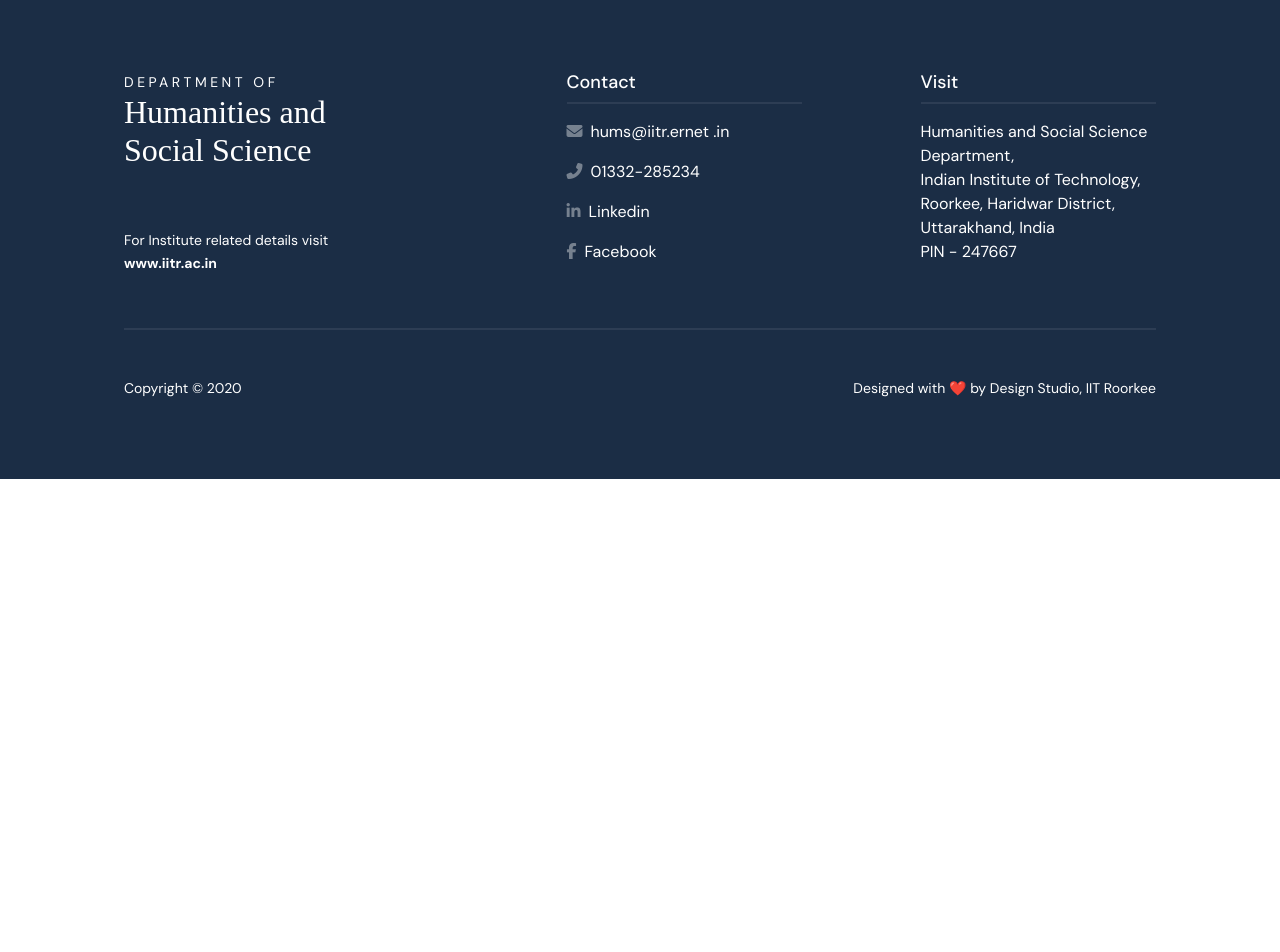
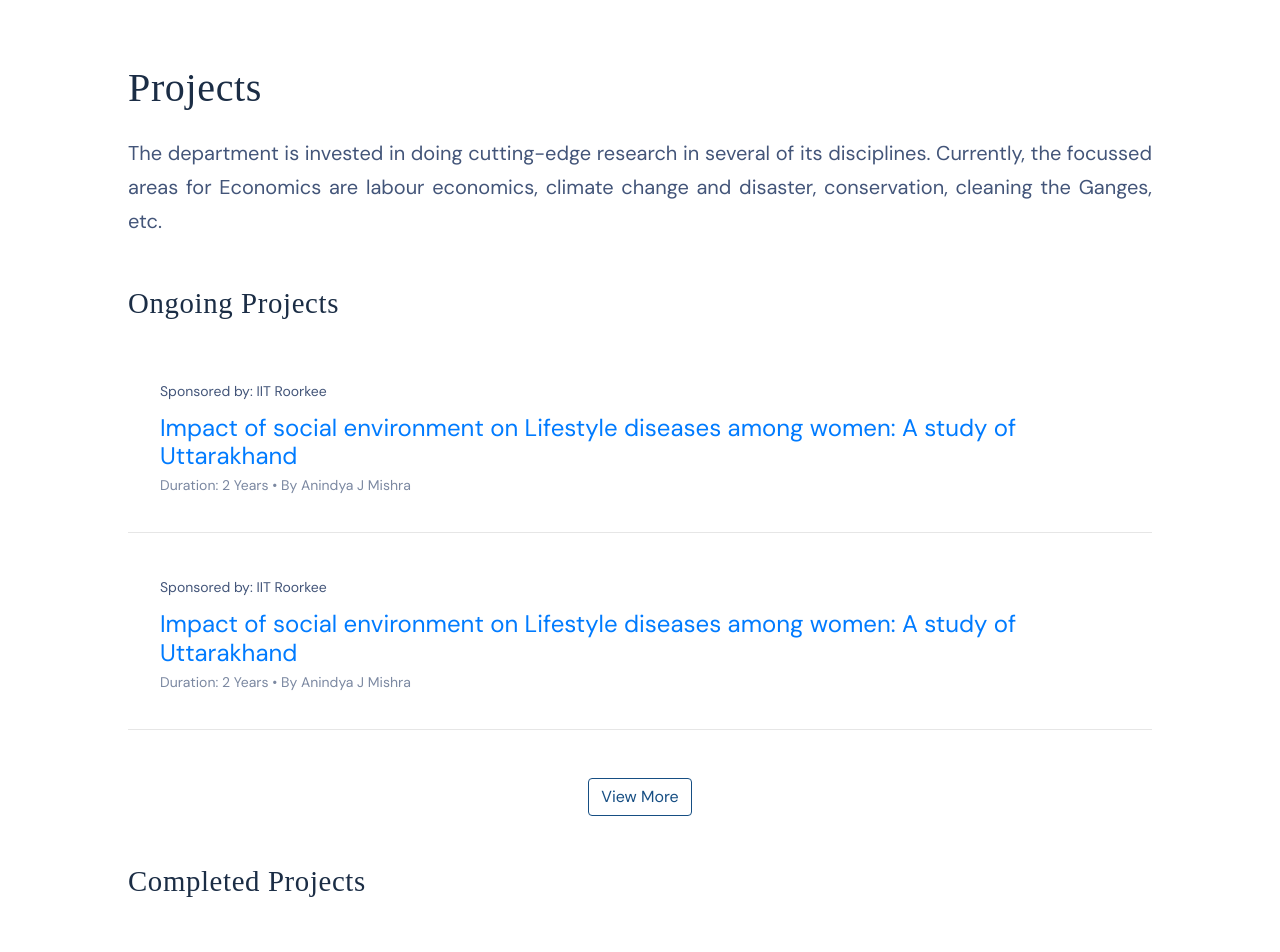
Before and after one commit to Anandjeechoubey/HSS-frontend, a React (Create React App) app: page /research in a window 1280 px wide. Shown: the part 840-1792 px from the top of the page. Before the commit the page ends 1319 px from the top, so only its background shows below. Built offline with nearby package versions, Linux system fonts and the light colour scheme.

Commit message:
feat: research page

```diff
--- a/src/components/announcements.jsx
+++ b/src/components/announcements.jsx
@@ -1,34 +1,16 @@
 import React from "react";
 
-const List = [
-  {
-    spons: "Sponsored by: IIT Roorkee",
-    title:
-      "Slotwise Interview shedule for Ph.D admission, Autumn Semester 2021-22",
-    date: "Posted On: 18th May 2021",
-    link: "#",
-  },
-  {
-    spons: "Sponsored by: IIT Roorkee",
-    title:
-      "List of Shortlised Candidates for PhD admission, Autumn semester 2021-22",
-    date: "Posted On: 19th May 2021",
-    link: "#",
-  },
-];
-
-function Announcements() {
+function Announcements({ list }) {
   return (
-    <section className="padded-container">
-      <h1 className="section-heading">Announcements</h1>
-      {List.map((item, index) => (
+    <div>
+      {list.map((item, index) => (
         <a className="ann--wrapper" href={item.link} key={index}>
           <p className="ann--spons">{item.spons}</p>
           <h2 className="ann--title">{item.title}</h2>
           <p className="ann--date">{item.date}</p>
         </a>
       ))}
-    </section>
+    </div>
   );
 }
 
--- a/src/pages/home.js
+++ b/src/pages/home.js
@@ -1,12 +1,29 @@
+import React from "react";
 import Announcements from "components/announcements";
 import HeroSection from "components/hero";
-import React from "react";
 import history from "assets/images/history.png";
 import EventList from "components/eventList";
 import Button from "react-bootstrap/Button";
 import OverflowCard from "components/overflowCard";
 import talks from "assets/images/talks.png";
 import PhdCard from "components/phdCard";
+
+const AnnouncementList = [
+  {
+    spons: "Sponsored by: IIT Roorkee",
+    title:
+      "Slotwise Interview shedule for Ph.D admission, Autumn Semester 2021-22",
+    date: "Posted On: 18th May 2021",
+    link: "#",
+  },
+  {
+    spons: "Sponsored by: IIT Roorkee",
+    title:
+      "List of Shortlised Candidates for PhD admission, Autumn semester 2021-22",
+    date: "Posted On: 19th May 2021",
+    link: "#",
+  },
+];
 
 function Home() {
   return (
@@ -18,7 +35,10 @@
         </div>
       </HeroSection>
 
-      <Announcements />
+      <section className="padded-container">
+        <h2 className="section-heading">Announcements</h2>
+        <Announcements list={AnnouncementList} />
+      </section>
 
       <section className="padded-container d-flex align-items-center flex-wrap flex-md-nowrap grey-section">
         <img className="home--hist-img" src={history} />
--- a/src/pages/research.js
+++ b/src/pages/research.js
@@ -1,5 +1,24 @@
 import React from "react";
 import HeroSection from "components/hero";
+import Announcements from "components/announcements";
+import Button from "react-bootstrap/Button";
+
+const ProjectList = [
+  {
+    spons: "Sponsored by: IIT Roorkee",
+    title:
+      " Impact of social environment on Lifestyle diseases among women: A study of Uttarakhand ",
+    date: <>Duration: 2 Years &#8226; By Anindya J Mishra</>,
+    link: "#",
+  },
+  {
+    spons: "Sponsored by: IIT Roorkee",
+    title:
+      " Impact of social environment on Lifestyle diseases among women: A study of Uttarakhand ",
+    date: <>Duration: 2 Years &#8226; By Anindya J Mishra</>,
+    link: "#",
+  },
+];
 
 function Research() {
   return (
@@ -15,6 +34,32 @@
           literature, ecocriticism, and linguistics.
         </p>
       </HeroSection>
+
+      <section className="padded-container">
+        <h1 className="section-heading mb-4">Projects</h1>
+        <p className="section-content">
+          The department is invested in doing cutting-edge research in several
+          of its disciplines. Currently, the focussed areas for Economics are
+          labour economics, climate change and disaster, conservation, cleaning
+          the Ganges, etc.
+        </p>
+
+        <h2 className="section-heading-sm mt-5 mb-3">Ongoing Projects</h2>
+        <Announcements list={ProjectList} />
+        <div className="d-flex justify-content-center my-5">
+          <Button variant="outline-primary" href="#">
+            View More
+          </Button>
+        </div>
+
+        <h2 className="section-heading-sm mt-5 mb-3">Completed Projects</h2>
+        <Announcements list={ProjectList} />
+        <div className="d-flex justify-content-center my-5">
+          <Button variant="outline-primary" href="#">
+            View More
+          </Button>
+        </div>
+      </section>
     </>
   );
 }
--- a/src/styles/_layouts.scss
+++ b/src/styles/_layouts.scss
@@ -9,6 +9,11 @@
   letter-spacing: 0.04rem;
   color: $heading-blue;
   margin-bottom: 3rem;
+}
+
+.section-heading-sm {
+  @extend .section-heading;
+  font-size: 1.8rem;
 }
 
 .section-content {
```
